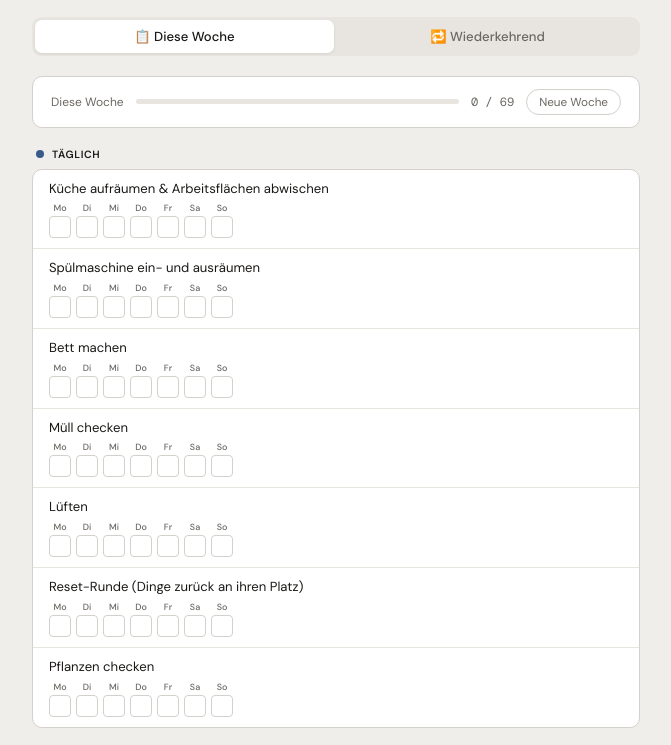
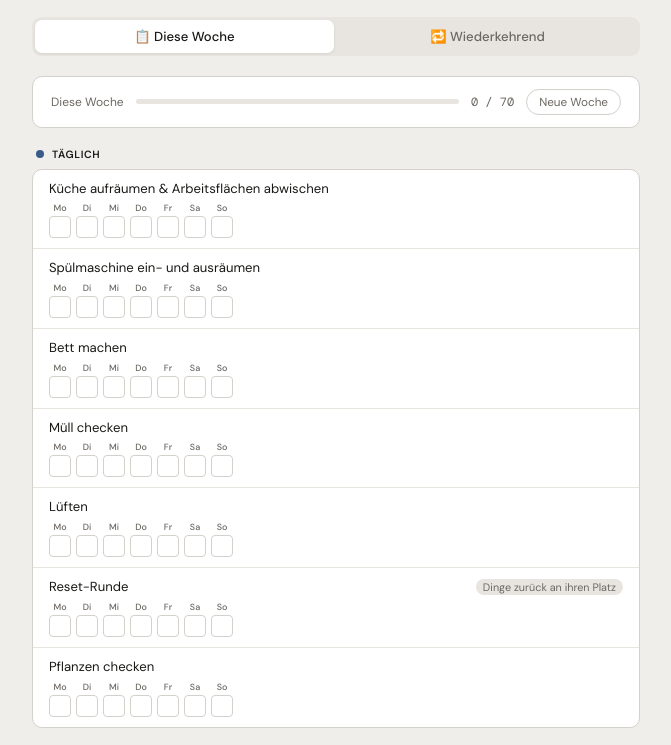
Before and after one commit to CelinaPassig/Putzplan, a plain HTML site: page index.html in a window 1280 px wide. Shown: the part 402-1147 px from the top of the page, without its empty margins (304-975 px from the left). Drawn offline with nearby package versions, Linux system fonts and the light colour scheme.

Commit message:
Update index.html

```diff
--- a/index.html
+++ b/index.html
@@ -217,13 +217,13 @@ const WEEK_SECTIONS = [
     {id:"d3",text:"Bett machen"},
     {id:"d4",text:"Müll checken"},
     {id:"d5",text:"Lüften"},
-    {id:"d6",text:"Reset-Runde (Dinge zurück an ihren Platz)"},
+    {id:"d6",text:"Reset-Runde",note:"Dinge zurück an ihren Platz"},
     {id:"d7",text:"Pflanzen checken"},
   ]},
   {id:"twice",label:"2× pro Woche",dotClass:"dot-twice",sectionClass:"twice-section",mode:"twice",tasks:[
     {id:"t1",text:"Bio-Müll raus"},
     {id:"t2",text:"Handtücher wechseln"},
-    {id:"t3",text:"Wäsche waschen",note:"oder gebündelt am WE"},
+    {id:"t3",text:"30°C Wäsche",note:"wenn nötig"},
   ]},
   {id:"weekly",label:"1× pro Woche",dotClass:"dot-weekly",sectionClass:"weekly-section",mode:"single",tasks:[
     {id:"w1a",text:"Restmüll raus"},
@@ -238,8 +238,9 @@ const WEEK_SECTIONS = [
     {id:"w7",text:"Zimmerpflanzen gießen (Büro)",note:"nach Bedarf"},
     {id:"w8",text:"Zimmerpflanzen gießen (Wohnzimmer)",note:"nach Bedarf"},
     {id:"w9",text:"Balkonpflanzen",note:"nach Bedarf"},
-    {id:"w10",text:"Schreibtische aufräumen & abwischen"},
+    {id:"w10",text:"60° Wäsche"},
     {id:"w11",text:"Wäsche wegräumen"},
+    {id:"w12",text:"Dreckwasser Robby"},
   ]},
 ];
 
@@ -249,6 +250,11 @@ const WEEK_SECTIONS = [
 //  90=vierteljährl, 180=halbjährl, 365=jährlich)
 // ═══════════════════════════════════════════════
 const RECURRING = [
+  {id:"biweekly", label:"Alle 2 Wochen", days:14, tasks:[
+  {id:"r_bw1", text:"Bettwäsche wechseln"},
+  {id:"r_bw2", text:"Wasser für Ableger"},
+  {id:"r_bw3", text:"Auto aussaugen und waschen"},
+]},
   {id:"monthly", label:"Monatlich", days:30, tasks:[
     {id:"r_m1",  text:"Spülmaschine reinigen"},
     {id:"r_m2",  text:"Waschmaschine reinigen"},
@@ -257,23 +263,24 @@ const RECURRING = [
     {id:"r_m5",  text:"Lüftungsfilter saugen"},
     {id:"r_m6",  text:"Sofabezug waschen"},
     {id:"r_m7",  text:"Diffusor mit Isopropanol reinigen"},
-    {id:"r_m8",  text:"Küchenschränke abwischen"},
-    {id:"r_m9",  text:"Rasierklingen / Pflegeprodukte wechseln"},
+    {id:"r_m8",  text:"Staub wedeln"},
+    {id:"r_m9",  text:"Rasierklingen wechseln"},
     {id:"r_m10", text:"Trockner reinigen"},
     {id:"r_m11", text:"Sukkulenten gießen"},
     {id:"r_m12",  text:"Türen/Lichtschalter abwischen"},
-    {id:"r_m13",  text:"Robby reinigen"},
   ]},
   {id:"bimonthly", label:"Alle 2 Monate", days:60, tasks:[
     {id:"r_b1", text:"Kühlschrank wischen"},
     {id:"r_b2", text:"Zahnbürste wechseln"},
-    {id:"r_b3", text:"Wasserkocher + Kaffeemaschine entkalken"},
+    {id:"r_b3", text:"Wasserkocher + Kaffeemaschine reinigen"},
+    {id:"r_b10", text:"Kaffeemühle"},
     {id:"r_b4", text:"Toaster reinigen"},
     {id:"r_b5", text:"Glasrecycling"},
     {id:"r_b6", text:"Schneidebrett ölen"},
     {id:"r_b7", text:"Mülleimer reinigen"},
     {id:"r_b8", text:"Mikrowelle + Ofen reinigen"},
     {id:"r_b9", text:"Auto aussaugen und waschen"},
+    {id:"r_b11",  text:"Robby reinigen"},
   ]},
   {id:"quarterly", label:"Vierteljährlich", days:90, tasks:[
     {id:"r_q1", text:"Duschkopf entkalken"},
@@ -286,6 +293,8 @@ const RECURRING = [
     {id:"r_q8", text:"Büro aufräumen + Schreibtisch"},
     {id:"r_q9", text:"Sattelzeug"},
     {id:"r_q10",text:"Reifendruck prüfen"},
+    {id:"r_q11",text:"Eingangstür abwischen"},
+    {id:"r_q12",text:"Lichtschalter abwischen"},
   ]},
   {id:"semiannual", label:"Halbjährlich", days:180, tasks:[
     {id:"r_s1", text:"Matratze drehen & reinigen"},
@@ -293,6 +302,8 @@ const RECURRING = [
     {id:"r_s3", text:"Messer schärfen"},
     {id:"r_s4", text:"MHDs im Vorratsschrank checken"},
     {id:"r_s5", text:"Fußleisten wischen"},
+    {id:"r_s5", text:"Regenjacken waschen und imprägnieren"},
+    {id:"r_s5", text:"Schuhe putzen und imprägnieren"},
   ]},
   {id:"annual", label:"Jährlich", days:365, tasks:[
     {id:"r_a1", text:"Heizung reinigen"},
```
